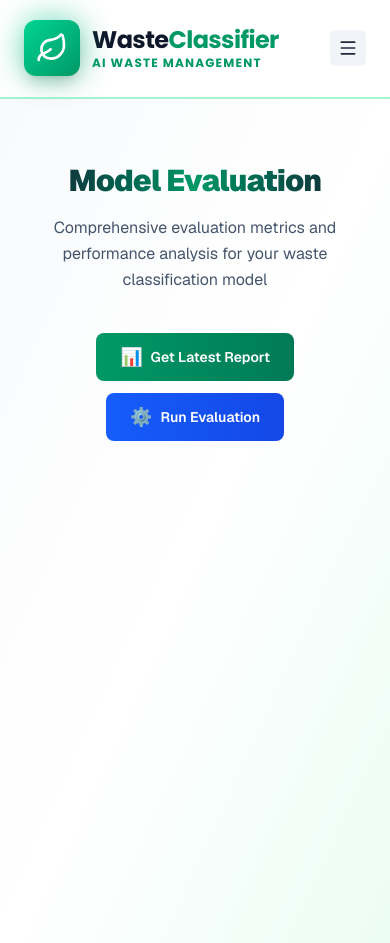
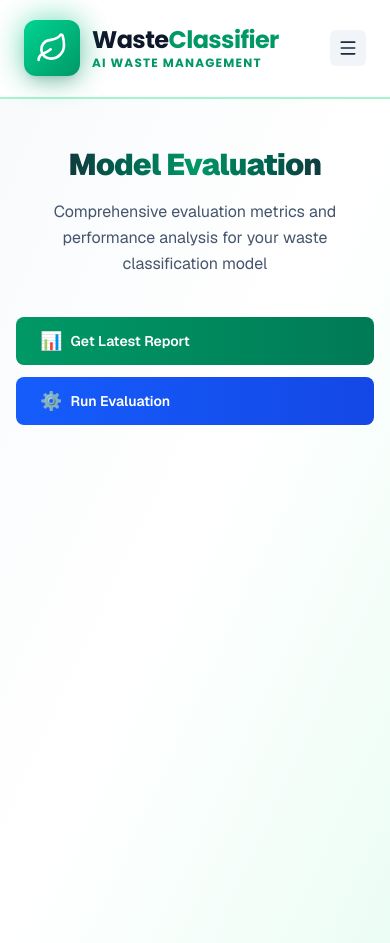
Before and after one commit to pikacoder44/waste-management-classifier, a Next.js app in the folder frontend/: page /admin/evaluation in a window 390 px wide. Built offline with nearby package versions, Linux system fonts and the light colour scheme.

Commit message:
Refactor layout for improved spacing and responsiveness in evaluation page

```diff
--- a/frontend/app/admin/evaluation/page.tsx
+++ b/frontend/app/admin/evaluation/page.tsx
@@ -210,7 +210,7 @@ const Page = () => {
   }, []);
 
   return (
-    <div className="min-h-screen bg-linear-to-br from-slate-50 via-white to-emerald-50 text-slate-900 font-sans py-16 sm:py-24">
+    <div className="min-h-screen bg-linear-to-br from-slate-50 via-white to-emerald-50 text-slate-900 font-sans py-12 sm:py-16 lg:py-24">
       <div className="max-w-7xl mx-auto px-4 sm:px-6 lg:px-8">
         {/* Header */}
         <div className="text-center space-y-4 mb-12">
@@ -224,7 +224,7 @@ const Page = () => {
 
           {/* Fetch and Run Buttons */}
           <div className="flex flex-col items-center gap-4 mt-10">
-            <div className="flex gap-3 flex-wrap justify-center">
+            <div className="flex flex-col sm:flex-row gap-3 flex-wrap justify-center w-full">
               <button
                 onClick={fetchLatestEvaluation}
                 disabled={loading || isRunningEval}
@@ -432,7 +432,7 @@ const Page = () => {
         {/* Confusion Matrix Section */}
         {data && (
           <div className="mt-12">
-            <div className="bg-white border-2 border-slate-200 rounded-2xl p-8 shadow-lg hover:shadow-xl transition-all duration-300">
+              <div className="bg-white border-2 border-slate-200 rounded-2xl p-6 sm:p-8 shadow-lg hover:shadow-xl transition-all duration-300">
               <div className="mb-8">
                 <h2 className="text-3xl sm:text-4xl font-black text-slate-900 mb-3">
                   Confusion Matrix
@@ -444,18 +444,18 @@ const Page = () => {
               </div>
 
               <div className="flex justify-center mb-8">
-                <div className="rounded-xl overflow-hidden border-2 border-slate-300 bg-linear-to-br from-slate-50 to-slate-100 p-3 shadow-md">
+                <div className="w-full max-w-3xl rounded-xl overflow-hidden border-2 border-slate-300 bg-linear-to-br from-slate-50 to-slate-100 p-3 shadow-md">
                   <Image
                     src="/Confusion_Matrix.PNG"
                     alt="Confusion Matrix"
                     width={550}
                     height={550}
-                    className="w-full h-auto max-w-2xl"
+                    className="w-full h-auto max-w-full"
                   />
                 </div>
               </div>
 
-              <div className="bg-linear-to-rrounded-xl p-4">
+              <div className="bg-linear-to-r rounded-xl p-4">
                 <p className="text-sm text-slate-700 text-center leading-relaxed">
                   The confusion matrix visualizes the model&apos;s
                   classification performance across all waste categories.
```
